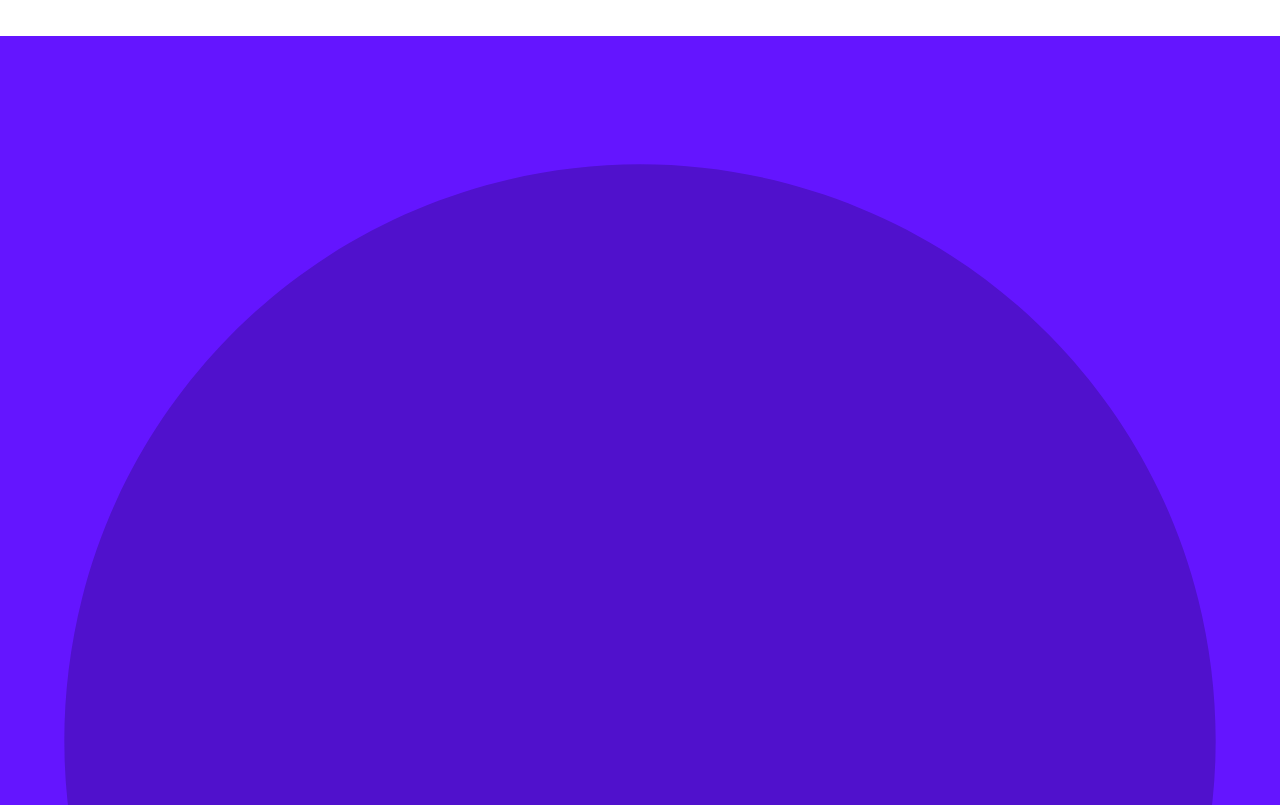
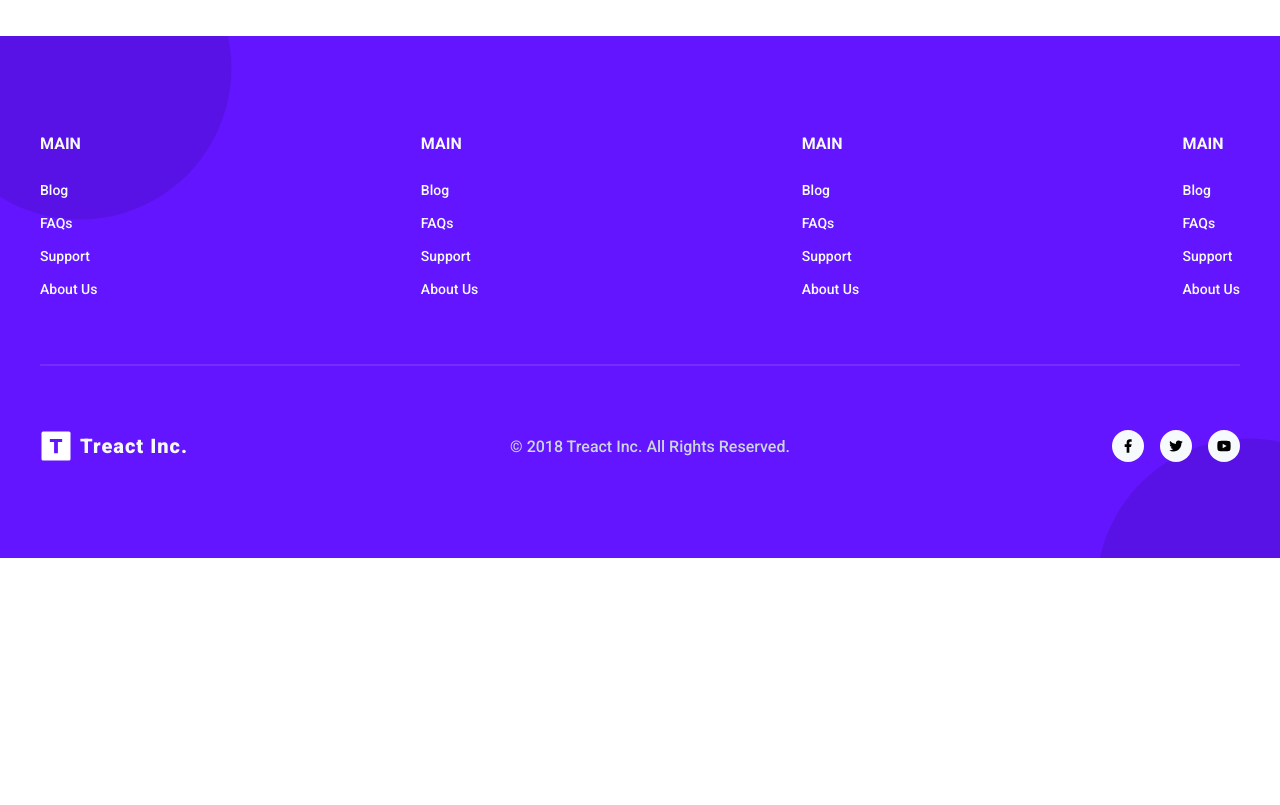
Before and after one commit to apps221/final-project1, a plain HTML site: page index.html in a window 1280 px wide. Shown: the part 6260-7065 px from the top of the page. After the commit the page ends 6818 px from the top, so only its background shows below. Drawn offline with Linux system fonts and the light colour scheme.

Commit message:
finished all sections

```diff
--- a/index.html
+++ b/index.html
@@ -432,6 +432,68 @@
             <path d="M153.6,-239C199.1,-209.8,236,-167.2,258.4,-118C280.9,-68.9,288.9,-13.1,281.2,40.4C273.5,93.9,250.1,145.2,214.7,186.1C179.3,226.9,131.9,257.4,80,272.6C28.2,287.8,-28.2,287.8,-80,272.6C-131.9,257.4,-179.3,226.9,-214.7,186.1C-250.1,145.2,-273.5,93.9,-281.2,40.4C-288.9,-13.1,-280.9,-68.9,-258.4,-118C-236,-167.2,-199.1,-209.8,-153.6,-239C-108.1,-268.3,-54.1,-284.1,0,-284.1C54.1,-284.1,108.1,-268.3,153.6,-239Z" fill="rgba(80,17,204)"></path>
         </g>
     </svg>
+    <div class="footer__row">
+        <div class="footer__columns">
+            <div class="footer__column">
+                <div class="footer__column--title">MAIN</div>
+                <a class="footer__column--link">Blog</a>
+                <a class="footer__column--link">FAQs</a>
+                <a class="footer__column--link">Support</a>
+                <a class="footer__column--link">About Us</a>
+            </div>
+            <div class="footer__column">
+                <div class="footer__column--title">MAIN</div>
+                <a class="footer__column--link">Blog</a>
+                <a class="footer__column--link">FAQs</a>
+                <a class="footer__column--link">Support</a>
+                <a class="footer__column--link">About Us</a>
+            </div>
+            <div class="footer__column">
+                <div class="footer__column--title">MAIN</div>
+                <a class="footer__column--link">Blog</a>
+                <a class="footer__column--link">FAQs</a>
+                <a class="footer__column--link">Support</a>
+                <a class="footer__column--link">About Us</a>
+            </div>
+            <div class="footer__column">
+                <div class="footer__column--title">MAIN</div>
+                <a class="footer__column--link">Blog</a>
+                <a class="footer__column--link">FAQs</a>
+                <a class="footer__column--link">Support</a>
+                <a class="footer__column--link">About Us</a>
+            </div>
+        </div>
+        <div class="footer__divider"></div>
+        <div class="footer__bottom">
+            <div class="footer__logo">
+                <img src="./assets/assets/logo-light.d9a5d1b5be5ea077b26864fdfc2e96a4.svg" class="footer__logo--img">
+                <h5 class="footer__logo--text">Treact Inc.</h5>
+            </div>
+            <div class="footer__copyright">
+                © 2018 Treact Inc. All Rights Reserved.
+            </div>
+            <div class="footer__socials">
+                <a class="footer__social--link">
+                    <svg fill="currentColor" viewBox="0 0 24 24">
+                        <path d="M14 13.5h2.5l1-4H14v-2c0-1.03 0-2 2-2h1.5V2.14c-.326-.043-1.557-.14-2.857-.14C11.928 2 10 3.657 10 6.7v2.8H7v4h3V22h4v-8.5z">
+                        </path>
+                    </svg>
+                </a>
+                <a class="footer__social--link">
+                    <svg fill="currentColor" viewBox="0 0 24 24">
+                        <path d="M22.162 5.656a8.384 8.384 0 01-2.402.658A4.196 4.196 0 0021.6 4c-.82.488-1.719.83-2.656 1.015a4.182 4.182 0 00-7.126 3.814 11.874 11.874 0 01-8.62-4.37 4.168 4.168 0 00-.566 2.103c0 1.45.738 2.731 1.86 3.481a4.168 4.168 0 01-1.894-.523v.052a4.185 4.185 0 003.355 4.101 4.21 4.21 0 01-1.89.072A4.185 4.185 0 007.97 16.65a8.394 8.394 0 01-6.191 1.732 11.83 11.83 0 006.41 1.88c7.693 0 11.9-6.373 11.9-11.9 0-.18-.005-.362-.013-.54a8.496 8.496 0 002.087-2.165z">
+                        </path>
+                    </svg>
+                </a>
+                <a class="footer__social--link">
+                    <svg fill="currentColor" viewBox="0 0 24 24">
+                        <path d="M21.543 6.498C22 8.28 22 12 22 12s0 3.72-.457 5.502c-.254.985-.997 1.76-1.938 2.022C17.896 20 12 20 12 20s-5.893 0-7.605-.476c-.945-.266-1.687-1.04-1.938-2.022C2 15.72 2 12 2 12s0-3.72.457-5.502c.254-.985.997-1.76 1.938-2.022C6.107 4 12 4 12 4s5.896 0 7.605.476c.945.266 1.687 1.04 1.938 2.022zM10 15.5l6-3.5-6-3.5v7z">
+                        </path>
+                    </svg>
+                </a>
+            </div>
+        </div>
+    </div>
 </footer>
    </body>
 </html>
--- a/styles.css
+++ b/styles.css
@@ -775,6 +775,109 @@ footer {
     position: relative;
     overflow: hidden;
 }
+.footer__blob--1 {
+    position: absolute;
+    top: 0;
+    left: 0;
+    width: 320px;
+    height: 320px;
+    transform: translateX(-80px) translateY(-128px);
+    z-index: 1;
+    opacity: 0.5;
+}
+.footer__blob--2 {
+    position: absolute;
+    bottom: 0;
+    right: 0;
+    width: 320px;
+    height: 320px;
+    transform: translateX(128px) translateY(192px);
+    z-index: 1;
+    opacity: 0.5;
+}
+.footer__row {
+    width: 100%;
+    max-width: 1200px;
+    margin: 0 auto;
+}
+.footer__columns {
+    width: 100%;
+    display: flex;
+    justify-content: space-between;
+}
+.footer__column {
+    display: flex;
+    flex-direction: column;
+    align-items: flex-start;
+    z-index: 2;
+}
+.footer__column--title {
+    font-weight: 700;
+    color: #f7fafc;
+    line-height: 1.5;
+}
+.footer__column--link:nth-child(2) {
+    margin-top: 24px;
+}
+.footer__column--link {
+    color: #f7fafc;
+    font-size: 14px;
+    margin-top: 12px;
+    line-height: 1.5;
+    font-weight: 500;
+    cursor: pointer;
+}
+.footer__divider {
+    width: 100%;
+    height: 2px;
+    margin: 64px 0;
+    background: rgb(116, 44, 255);
+}
+.footer__bottom {
+    display: flex;
+    justify-content: space-between;
+    align-items: center;
+}
+.footer__logo {
+    display: flex;
+    align-items: center;
+}
+.footer__logo--img {
+    height: 32px;
+    width: 32px;
+}
+.footer__logo--text {
+    font-size: 20px;
+    color: #f7fafc;
+    font-weight: 900;
+    margin-left: 8px;
+    letter-spacing: 0.05em;
+}
+.footer__copyright {
+    color: #cbd5e0;
+    font-weight: 500;
+}
+.footer__social--link svg{
+    height: 16px;
+    width: 16px;
+}
+.footer__socials {
+    display: flex;
+    align-items: center;
+    margin-left: -16px;
+}
+.footer__social--link {
+    margin-left: 16px;
+    padding: 8px;
+    background: #f7fafc;
+    display: flex;
+    justify-content: center;
+    align-items: center;
+    border-radius: 50%;
+    z-index: 2;
+    cursor: pointer;
+    transition: all 300ms;
+}
 @media (max-width: 708px) {
     .nav__links {
         display: none;
```
